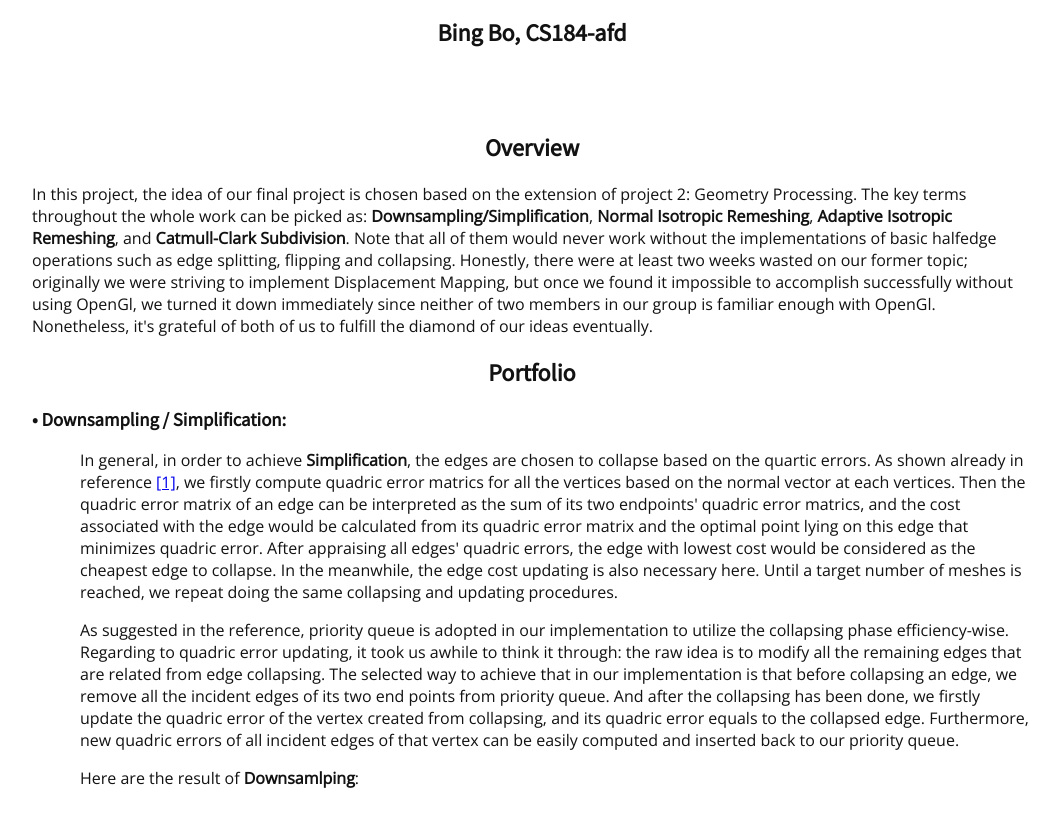
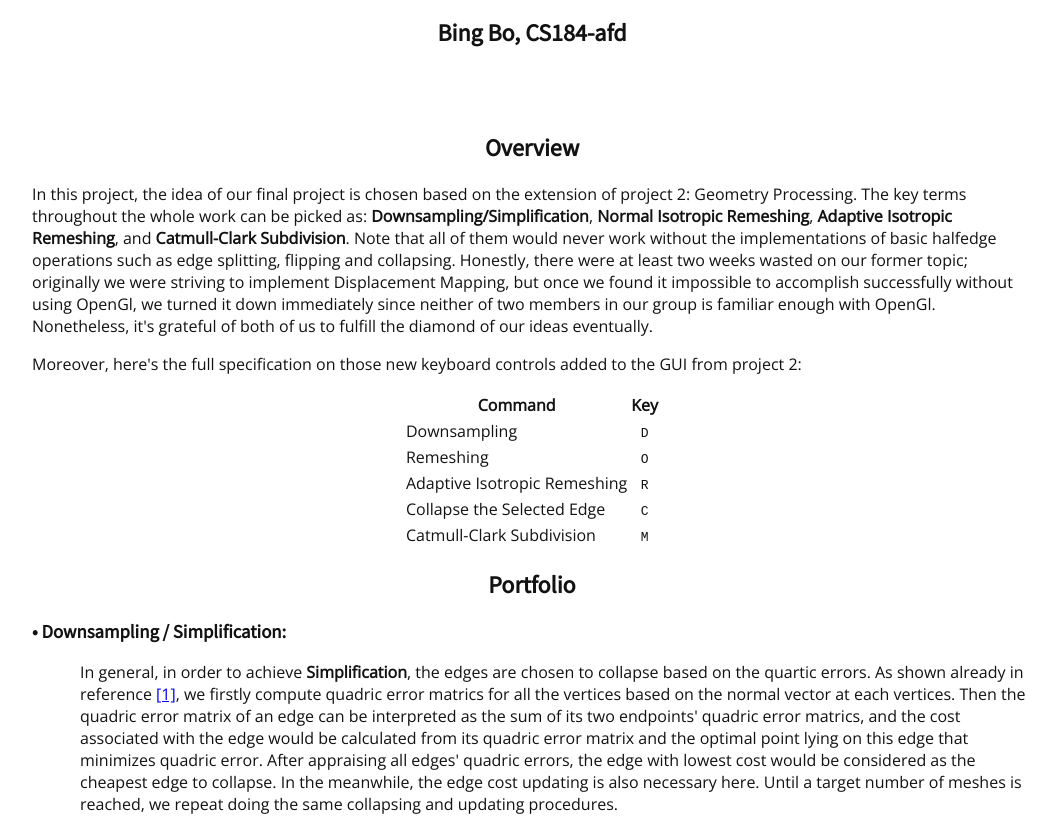
Before and after one commit to hyu596/CS184-Final_Proj, a plain HTML site: page index.html in a window 1280 px wide. Shown: the part 278-1097 px from the top of the page, without its empty margins (108-1166 px from the left). Drawn offline with nearby package versions, Linux system fonts and the light colour scheme.

Commit message:
cs184 Final Proj

```diff
--- a/index.html
+++ b/index.html
@@ -34,6 +34,43 @@
 
 <h2 align="middle">Overview</h2>
 <p>In this project, the idea of our final project is chosen based on the extension of project 2: Geometry Processing. The key terms throughout the whole work can be picked as: <b>Downsampling/Simplification</b>, <b>Normal Isotropic Remeshing</b>, <b>Adaptive Isotropic Remeshing</b>, and <b>Catmull-Clark Subdivision</b>. Note that all of them would never work without the implementations of basic halfedge operations such as edge splitting, flipping and collapsing. Honestly, there were at least two weeks wasted on our former topic; originally we were striving to implement Displacement Mapping, but once we found it impossible to accomplish successfully without using OpenGl, we turned it down immediately since neither of two members in our group is familiar enough with OpenGl. Nonetheless, it's grateful of both of us to fulfill the diamond of our ideas eventually.</p>
+
+<p>Moreover, here's the full specification on those new keyboard controls added to the GUI from project 2:</p>
+
+<p><center></p>
+
+<table>
+<thead>
+<tr>
+  <th>Command</th>
+  <th align="center">Key</th>
+</tr>
+</thead>
+<tbody>
+<tr>
+  <td>Downsampling</td>
+  <td align="center"><kbd>D</kbd></td>
+</tr>
+<tr>
+  <td>Remeshing</td>
+  <td align="center"><kbd>O</kdb></td>
+</tr>
+<tr>
+  <td>Adaptive Isotropic Remeshing</td>
+  <td align="center"><kbd>R</kdb></td>
+</tr>
+<tr>
+  <td>Collapse the Selected Edge</td>
+  <td align="center"><kbd>C</kdb></td>
+</tr>
+<tr>
+  <td>Catmull-Clark Subdivision</td>
+  <td align="center"><kbd>M</kbd></td>
+</tr>
+</tbody>
+</table>
+
+<p></center></p>
 
 <h2 align="middle">Portfolio</h2>
 
```
